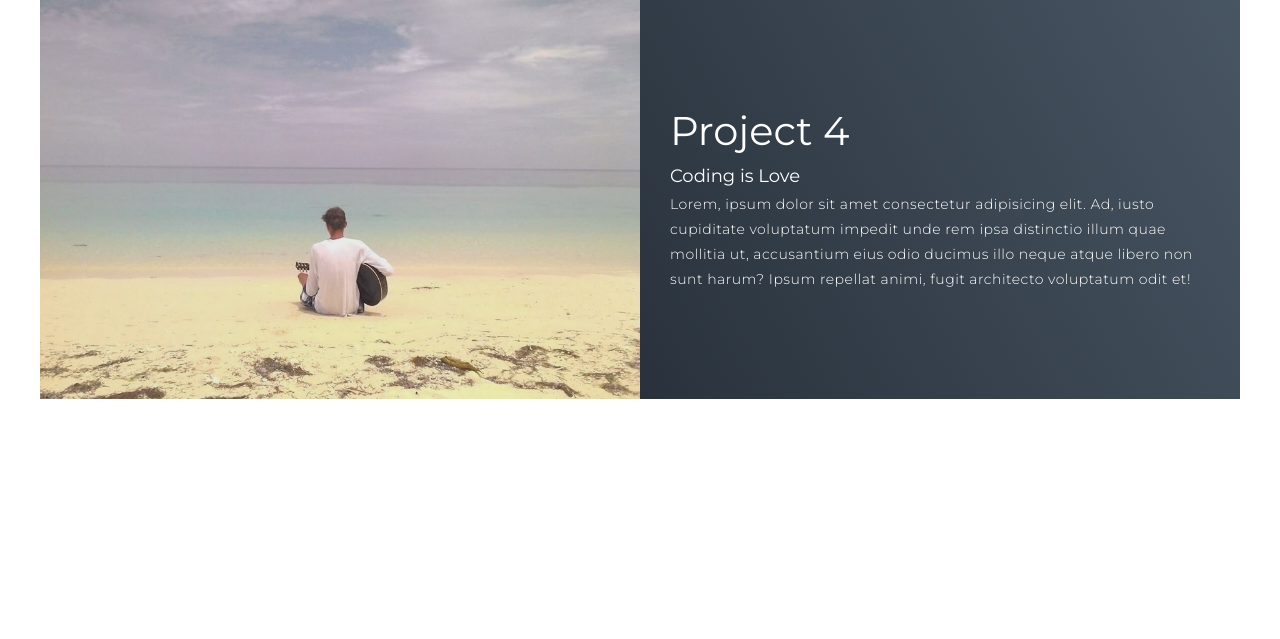
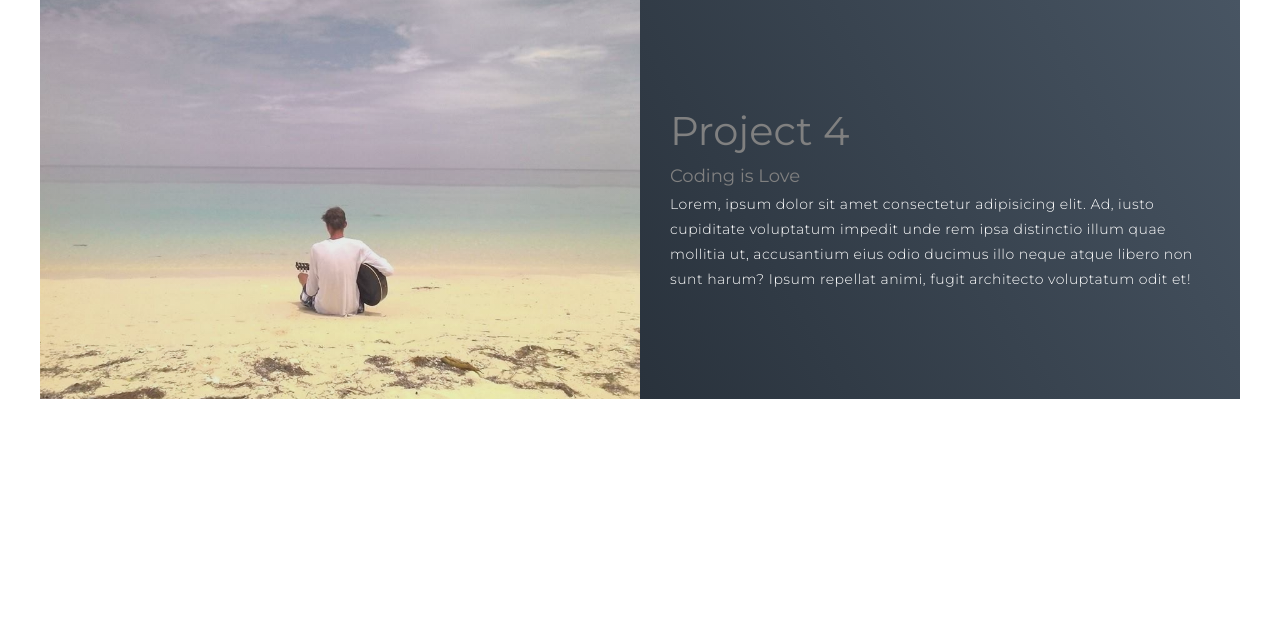
Before and after one commit to ThimoHessel/ThimoHessel.github.io, a PHP site: page / in a window 1280 px wide. Shown: the part 3066-3705 px from the top of the page. Run offline with PHP 8.4, Linux system fonts and the light colour scheme.

Commit message:
Update style.css

```diff
--- a/style.css
+++ b/style.css
@@ -361,7 +361,7 @@ p {
 	justify-content: center;
 	flex-direction: column;
 	background-image: linear-gradient(60deg, #29323c 0%, #485563 100%);
-	color: white;
+	color: grey;
 }
 #projects .project-info h1 {
 	font-size: 4rem;
```
